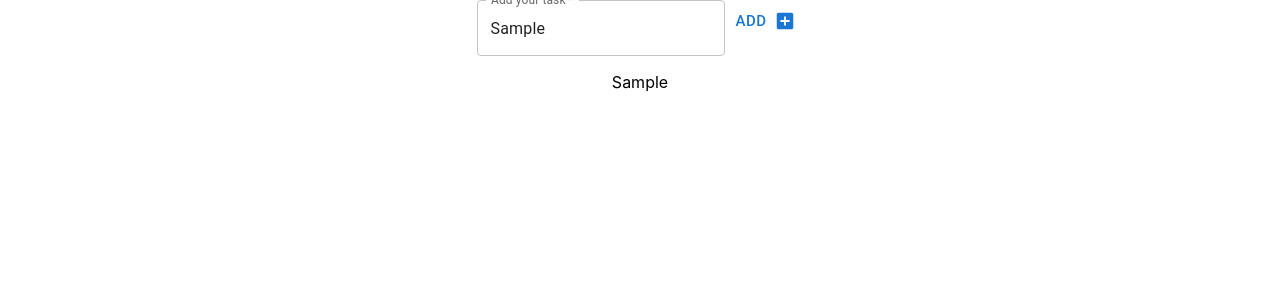
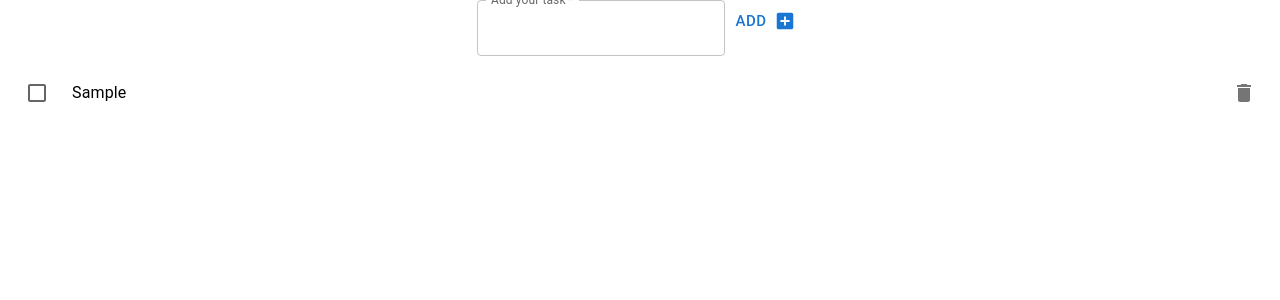
Before and after one commit to sagiv1996/React-todo-list, a React (Create React App) app: page / in a window 1280 px wide. Both pictures are taken after typing "Sample" into the empty fields and a click on the button "ADD". Shown: the top 300 px of the page. Built offline with nearby package versions, Linux system fonts and the light colour scheme.

Commit message:
Create todo list item

```diff
--- a/src/components/todoField.jsx
+++ b/src/components/todoField.jsx
@@ -8,6 +8,7 @@ function TodoField(props) {
   const addValue = (e) => {
     props.newTask(taskRef.current.value);
     e.preventDefault(taskRef.current.value);
+    taskRef.current.value = null;
   };
   return (
     <>
--- a/src/components/todoList.jsx
+++ b/src/components/todoList.jsx
@@ -1,19 +1,34 @@
+import { List } from "@mui/material";
 import React, { useState } from "react";
 import TodoField from "./todoField";
+import TodoListItem from "./todoListItem";
 
 export default function TodoList() {
   const [items, setArray] = useState([]);
   const handlerAddValueEvent = (val) => {
-    setArray([...items, val]);
+    setArray([...items, { value: val, completed: false }]);
+  };
+  const deleteTask = (index) => {
+    setArray([...items.slice(0, index), ...items.slice(index + 1)]);
+  };
+  const updateTask = (index, val) => {
+    const updateTodos = [...items];
+    updateTodos[index] = { value: updateTodos[index].value, completed: val };
+    setArray(updateTodos);
   };
   return (
     <>
       <TodoField newTask={handlerAddValueEvent} />
-      <p>
-        {items.map((item) => (
-          <div>{item}</div>
+      <List>
+        {items.map((item, index) => (
+          <TodoListItem
+            item={item}
+            index={index}
+            updateTask={updateTask}
+            deleteTask={deleteTask}
+          />
         ))}
-      </p>
+      </List>
     </>
   );
 }
--- a/src/components/todoListItem.jsx
+++ b/src/components/todoListItem.jsx
@@ -1,6 +1,47 @@
-import { TextField } from "@mui/material";
+import {
+  Checkbox,
+  ListItem,
+  ListItemIcon,
+  ListItemText,
+  IconButton,
+} from "@mui/material";
 import React from "react";
+import DeleteIcon from "@mui/icons-material/Delete";
 
-export default function TodoListItem() {
-  return <div>f</div>;
+export default function TodoListItem(props) {
+  const handleChangeCompleted = (e) => {
+    props.updateTask(props.index, !props.item.completed);
+    e.preventDefault(props.index, !props.item.completed);
+  };
+
+  const handlerDeleteClick = (e) => {
+    props.deleteTask(props.index);
+    e.preventDefault(props.index);
+  };
+
+  return (
+    <>
+      <ListItem
+        key={props.index}
+        secondaryAction={
+          <IconButton aria-label="Icon" onClick={handlerDeleteClick}>
+            <DeleteIcon />
+          </IconButton>
+        }
+      >
+        <ListItemIcon>
+          <Checkbox
+            checked={props.item.completed}
+            onChange={handleChangeCompleted}
+          />
+        </ListItemIcon>
+        <ListItemText
+          primary={`${props.item.value}`}
+          style={{
+            textDecorationLine: props.item.completed ? "line-through" : null,
+          }}
+        />
+      </ListItem>
+    </>
+  );
 }
```
